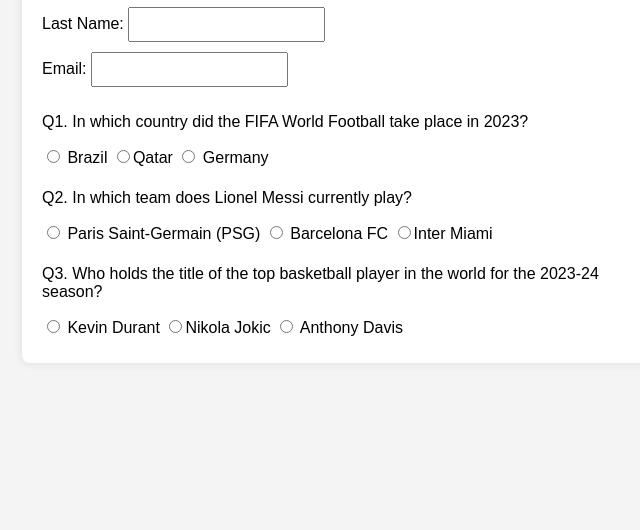
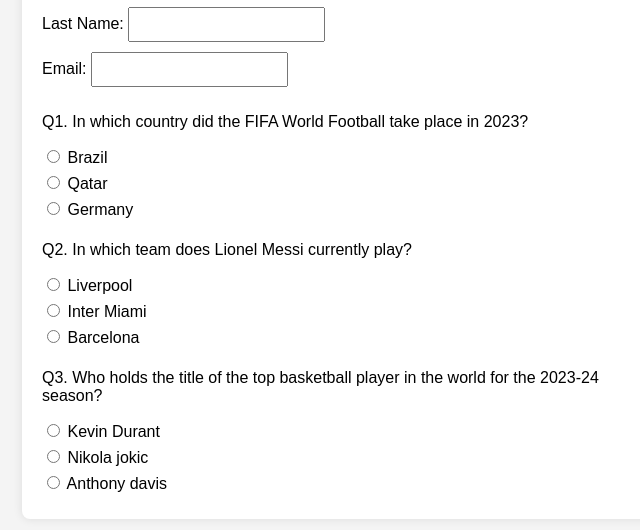
Before and after one commit to MaabMohammedali/Javascrip, a plain HTML site: page Maab.html in a window 1280 px wide. Shown: the part 188-718 px from the top of the page, without its empty margins (298-938 px from the left). Drawn offline with Linux system fonts and the light colour scheme.

Commit message:
Edit question that use radio buttons

```diff
--- a/Maab.html
+++ b/Maab.html
@@ -23,25 +23,54 @@
                 <input type="email" id="email" name="email" required>
             </div>
             <!-- Quiz Questions -->
+            <!-- Radio Questions I use this link  https://developer.mozilla.org/en-US/docs/Web/HTML/Element/input/radio -->
+            <!-- and this link https://www.javascripttutorial.net/javascript-dom/javascript-radio-button/ -->
             <div class="question">
                 <p>Q1. In which country did the FIFA World Football take place in 2023?</p>
-                <input type="radio" name="q1" value="brazil" > Brazil
-                <input type="radio" name="q1" value="qatar" id="correctQ1">Qatar
-                <input type="radio" name="q1" value="germany"> Germany
+                <div>
+                    <input type="radio" name="q1" value="Brazil" id="brazil">
+                    <label for="brazil">Brazil</label>
+                </div>
+                <div>
+                    <input type="radio" name="q1" value="Qatar" id="qatar">
+                    <label for="qatar">Qatar</label>
+                </div>
+                <div>
+                    <input type="radio" name="q1" value="Germany" id="germany">
+                    <label for="germany">Germany</label>
+                </div>
             </div>
 
             <div class="question">
                 <p>Q2. In which team does Lionel Messi currently play?</p>
-                <input type="radio" name="q2" value="paris saint-germain (PSG)"> Paris Saint-Germain (PSG)
-                <input type="radio" name="q2" value="barcelona fc"> Barcelona FC
-                <input type="radio" name="q2" value="inter miami" id="correctQ2">Inter Miami
+                <div>
+                    <input type="radio" name="q2" value="Liverpool" id="liverpool">
+                    <label for="liverpool">Liverpool</label>
+                </div>
+                <div>
+                    <input type="radio" name="q2" value="Inter Miami" id="inter miami">
+                    <label for="inter miami">Inter Miami</label>
+                </div>
+                <div>
+                    <input type="radio" name="q2" value="Barcelona" id="barcelona">
+                    <label for="barcelona">Barcelona</label>
+                </div>
             </div>
 
             <div class="question">
                 <p>Q3. Who holds the title of the top basketball player in the world for the 2023-24 season?</p>
-                <input type="radio" name="q3" value="kevin durant"> Kevin Durant
-                <input type="radio" name="q3" value="nikola jokic" id="correctQ3">Nikola Jokic
-                <input type="radio" name="q3" value="anthony davis"> Anthony Davis
+                <div>
+                    <input type="radio" name="q3" value="Kevin Durant" id="kevin Durant">
+                    <label for="kevin Durant">Kevin Durant</label>
+                </div>
+                <div>
+                    <input type="radio" name="q3" value="Nikola jokic" id="nikola jokic">
+                    <label for="nikola jokic">Nikola jokic</label>
+                </div>
+                <div>
+                    <input type="radio" name="q3" value="Anthony davis" id="anthony davis">
+                    <label for="anthony davis">Anthony davis</label>
+                </div>
             </div>
         </form>
         <div id="error-message" class="error-message"></div>
```
